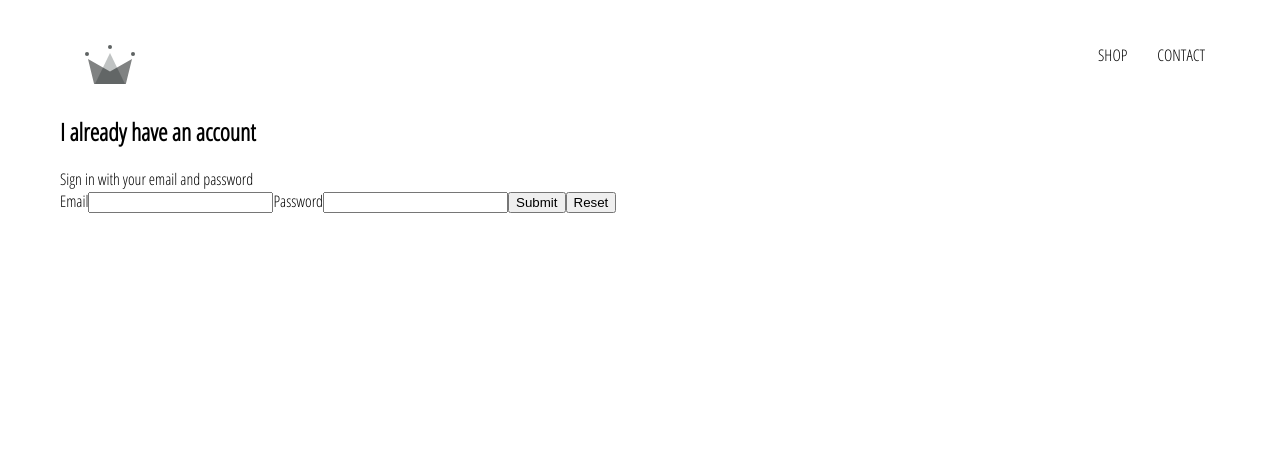
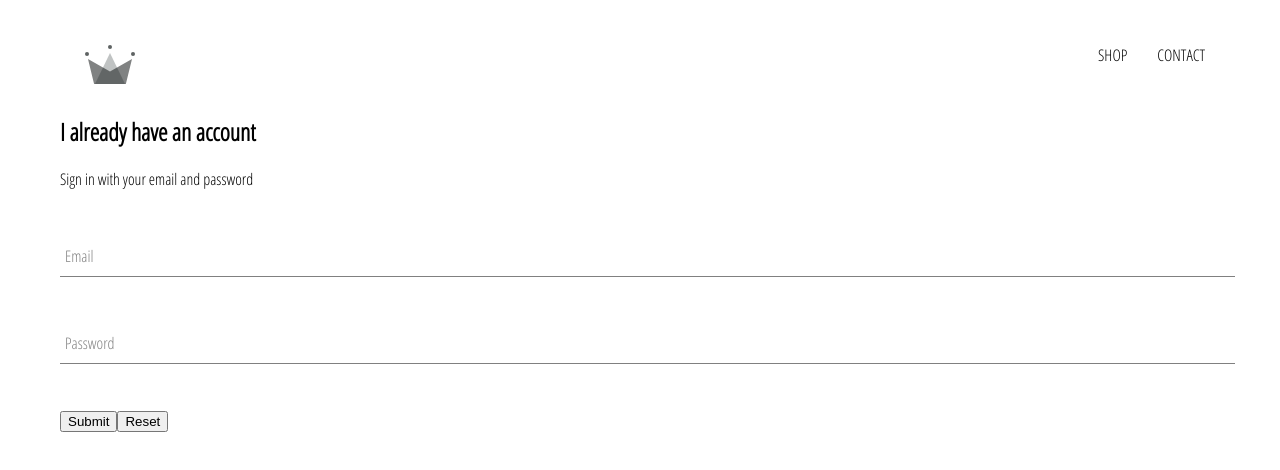
Before and after one commit to ddmgarv/e-commerce-example, a React (Create React App) app: page /signin in a window 1280 px wide. Shown: the top 470 px of the page. Built offline with nearby package versions, Linux system fonts and the light colour scheme.

Commit message:
modified formInputs

```diff
--- /dev/null
+++ b/src/components/formInput/FormInput.jsx
@@ -0,0 +1,22 @@
+import React from 'react';
+import './formInput.scss';
+const FormInput = ({ handleChange, label, ...otherProps }) => (
+    <div className='formInput'>
+        <input
+            className='formInput--input'
+            onChange={handleChange}
+            {...otherProps}
+        />
+        {label && (
+            <label
+                className={`${
+                    otherProps.value.length ? 'shrink' : ''
+                } formInput--label`}
+            >
+                {label}
+            </label>
+        )}
+    </div>
+);
+
+export default FormInput;
--- /dev/null
+++ b/src/components/formInput/formInput.scss
@@ -0,0 +1,54 @@
+$sub-color: grey;
+$main-color: black;
+
+@mixin shrinkLabel {
+    top: -14px;
+    font-size: 12px;
+    color: $main-color;
+}
+
+.formInput {
+    position: relative;
+    margin: 45px 0;
+
+    .formInput--input {
+        background: none;
+        background-color: white;
+        color: $sub-color;
+        font-size: 18px;
+        padding: 10px 10px 10px 5px;
+        display: block;
+        width: 100%;
+        border: none;
+        border-radius: 0;
+        border-bottom: 1px solid $sub-color;
+        margin: 25px 0;
+
+        &:focus {
+            outline: none;
+        }
+
+        &:focus ~ .formInput--label {
+            @include shrinkLabel();
+        }
+    }
+
+    input[type='password'] {
+        letter-spacing: 0.3em;
+    }
+
+    .formInput--label {
+        color: $sub-color;
+        font-size: 16px;
+        font-weight: normal;
+        position: absolute;
+        pointer-events: none;
+        left: 5px;
+        top: 10px;
+        transition: 300ms ease all;
+
+        &.shrink {
+            @include shrinkLabel();
+        }
+    }
+}
--- a/src/components/signIn/SignIn.jsx
+++ b/src/components/signIn/SignIn.jsx
@@ -1,4 +1,5 @@
 import React, { Component } from 'react';
+import FormInput from '../formInput/FormInput';
 
 class SignIn extends Component {
     constructor(props) {
@@ -7,10 +8,11 @@
             email: '',
             password: '',
         };
+        this.handleChange = this.handleChange.bind(this);
+        this.handleSubmit = this.handleSubmit.bind(this);
     }
     handleSubmit(event) {
         event.preventDefault();
-        console.log(event.target);
         const { password, email } = event.target;
     }
     handleChange(event) {
@@ -18,23 +20,26 @@
         this.setState({ [name]: value });
     }
     render() {
+        const { handleSubmit, handleChange, state } = this;
         return (
             <div className='signIn'>
                 <h2>I already have an account</h2>
                 <span>Sign in with your email and password</span>
-                <form onSubmit={this.handleSubmit}>
-                    <label htmlFor='email'>Email</label>
-                    <input
+                <form onSubmit={handleSubmit}>
+                    <FormInput
                         type='email'
                         name='email'
-                        // value={this.state.email}
+                        label='Email'
+                        value={state.email}
+                        handleChange={handleChange}
                         required
                     />
-                    <label htmlFor='password'>Password</label>
-                    <input
+                    <FormInput
                         type='password'
                         name='password'
-                        // value={this.state.email}
+                        label='Password'
+                        value={state.password}
+                        handleChange={handleChange}
                         required
                     />
                     <input type='submit' />
```
